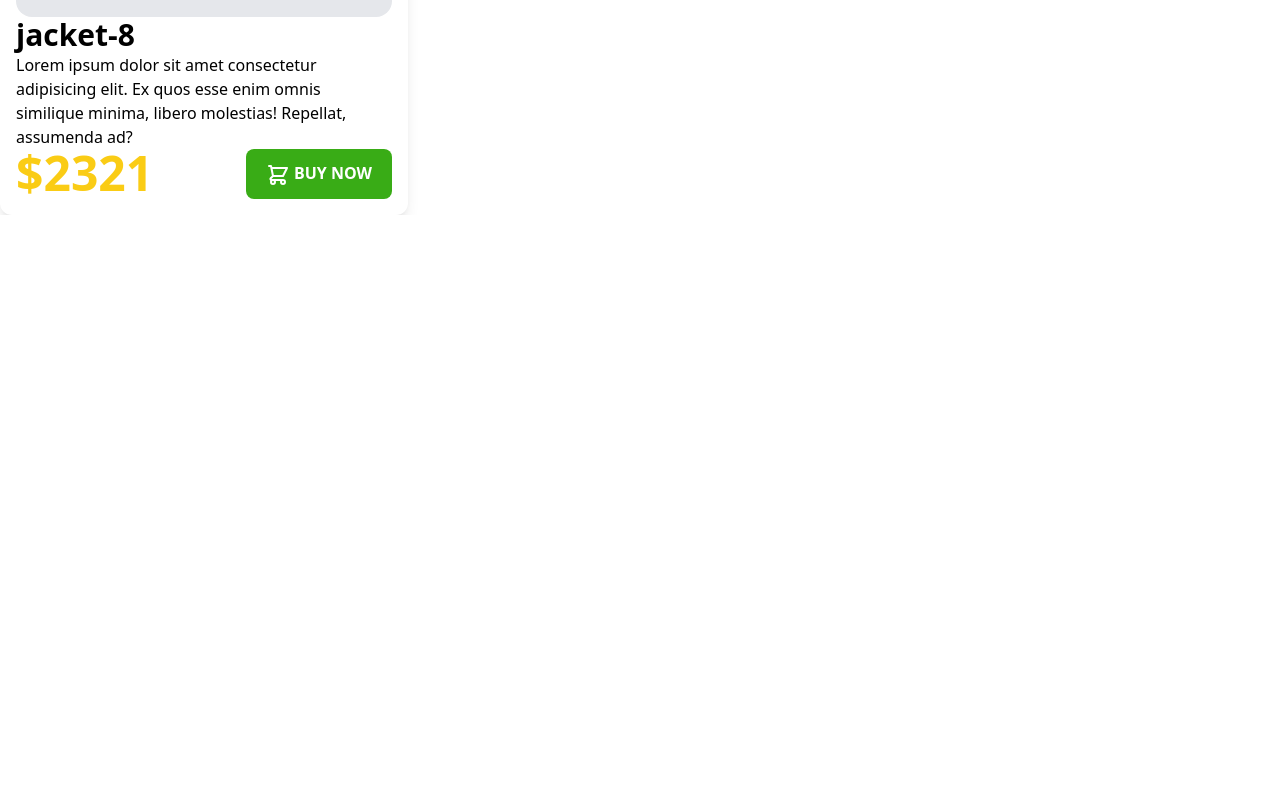
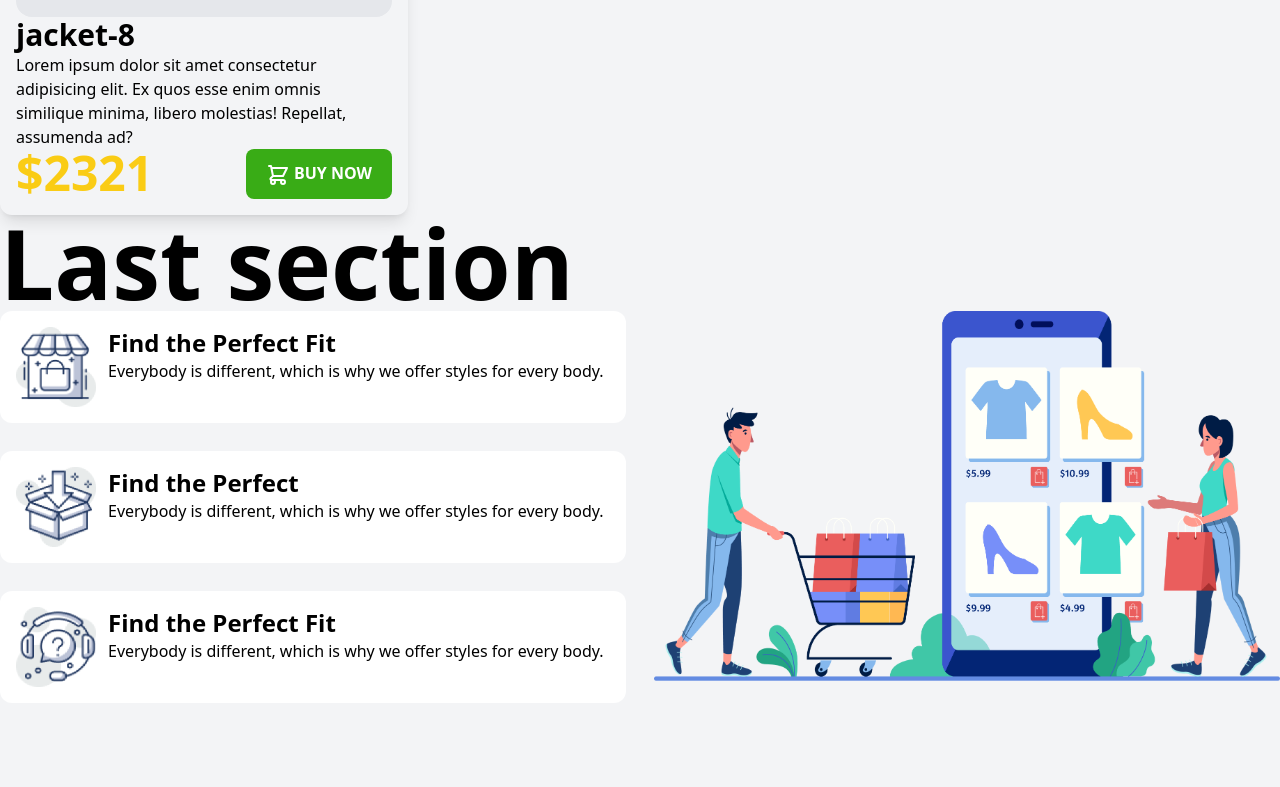
Before and after one commit to bony075/penguin-fashion, a plain HTML site: page index.html in a window 1280 px wide. Shown: the part 3153-3940 px from the top of the page. Before the commit the page ends 3368 px from the top, so only its background shows below. Drawn offline with nearby package versions, Linux system fonts and the light colour scheme.

Commit message:
add last/feature section

```diff
--- a/index.html
+++ b/index.html
@@ -44,7 +44,7 @@
             </div>
         </section>
     </header>
-    <main class="container mx-auto bg-white">
+    <main class="container mx-auto bg-gray-100">
         <!-- woman  jacket -->
         <section>
             <h2 class="text-5xl font-bold">woman Jaket</h2>
@@ -235,6 +235,49 @@
 
             </div>
         </section>
+        <!-- feature section  -->
+        <section>
+            <h1 class="font-extrabold text-8xl">Last section</h1>
+            <div class="grid grid-cols-2 gap-7">
+                <div class="flex bg-white rounded-xl p-4 gap-3">
+                    <div>
+                        <img class="w-20 h-20" src="images/house.png" alt="">
+                    </div>
+                    <div>
+                        <h1 class="font-extrabold text-2xl">Find the Perfect Fit</h1>
+                        <p>Everybody is different, which is why we
+                            offer styles for every body.</p>
+                    </div>
+
+                </div>
+                <div class="row-span-6">
+                    <img src="images/shopping.png" alt="">
+                </div>
+                <div class="flex bg-white rounded-xl p-4 gap-3">
+                    <div>
+                        <img class="w-20 h-20" src="images/box.png" alt="">
+                    </div>
+                    <div>
+                        <h1 class="font-extrabold text-2xl">Find the Perfect </h1>
+                        <p>Everybody is different, which is why we
+                            offer styles for every body.</p>
+                    </div>
+
+                </div>
+                <div class="flex bg-white rounded-xl p-4 gap-3">
+                    <div>
+                        <img class="w-20 h-20" src="images/question.png" alt="">
+                    </div>
+                    <div>
+                        <h1 class="font-extrabold text-2xl">Find the Perfect Fit</h1>
+                        <p>Everybody is different, which is why we
+                            offer styles for every body.</p>
+                    </div>
+
+                </div>
+
+            </div>
+        </section>
     </main>
 </body>
 
```
